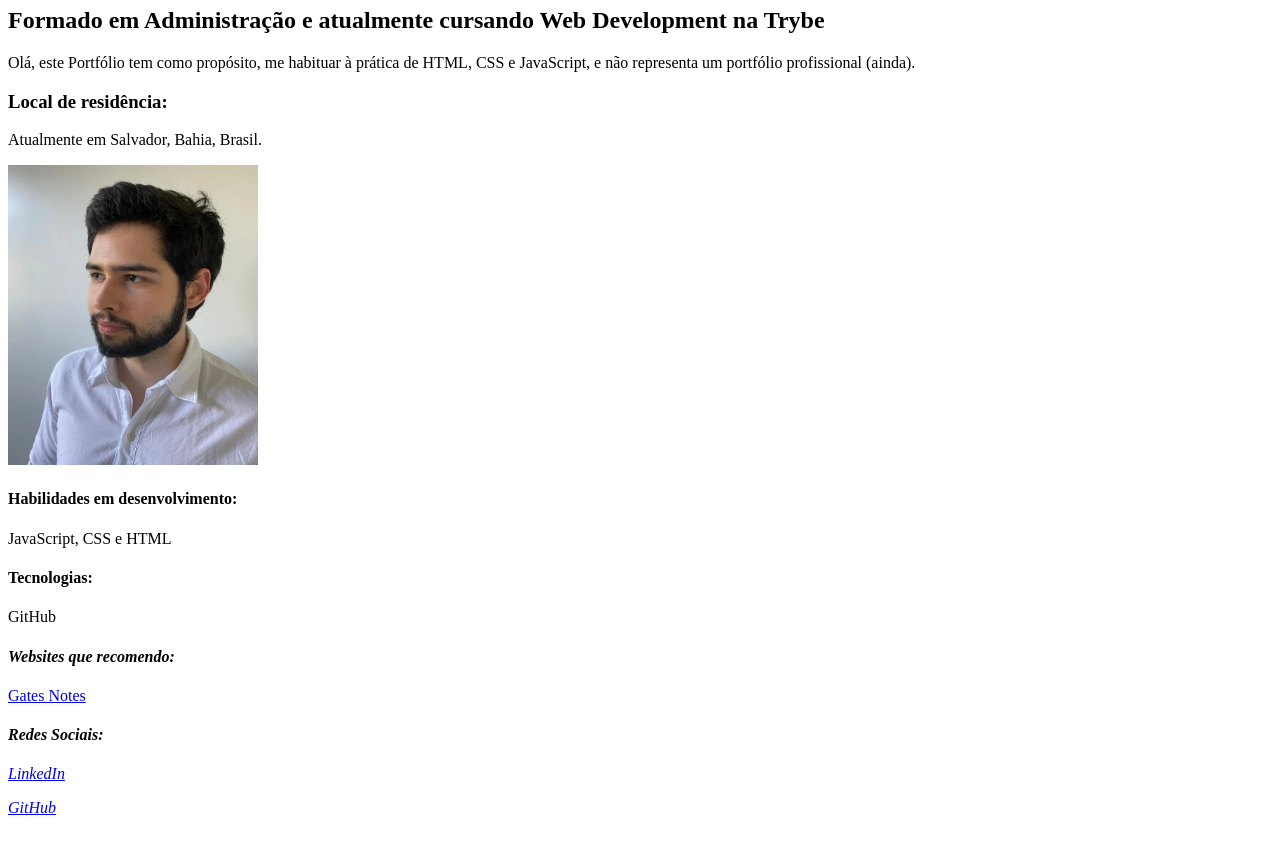
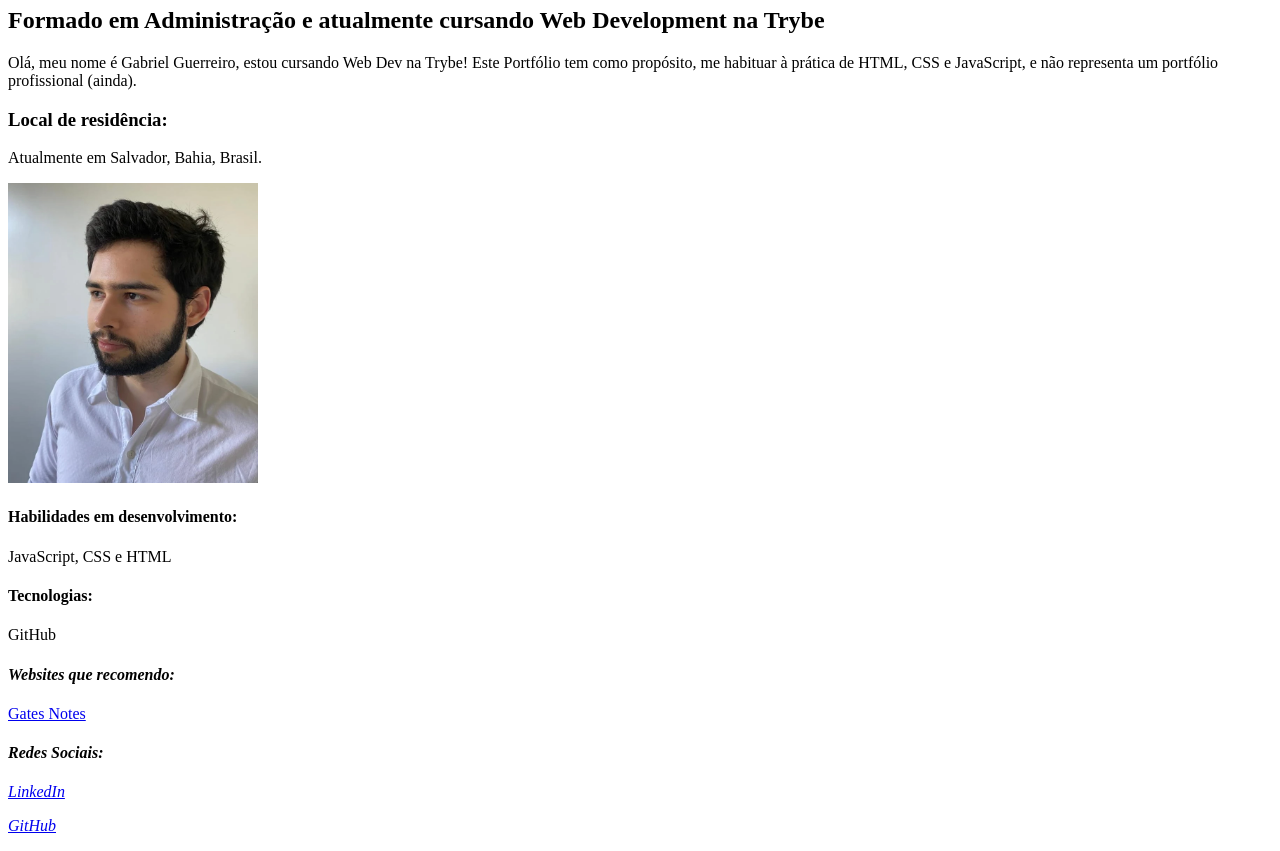
Before and after one commit to gabriel-guerreiro/gabriel-guerreiro.github.io, a plain HTML site: page index.html in a window 1280 px wide. Shown: the part 73-924 px from the top of the page. Drawn offline with Linux system fonts and the light colour scheme.

Commit message:
Adiciona nome próprio e melhora descrição

```diff
--- a/index.html
+++ b/index.html
@@ -8,7 +8,7 @@
 <h1 style = "background-color: rgb(212, 232, 244);">Desenvolvedor Web
 </h1>
 <h2>Formado em Administração e atualmente cursando Web Development na Trybe</h2>
-<p>Olá, este Portfólio tem como propósito, me habituar à prática de HTML, CSS e JavaScript, e não representa um portfólio profissional (ainda).
+<p>Olá, meu nome é Gabriel Guerreiro, estou cursando Web Dev na Trybe! Este Portfólio tem como propósito, me habituar à prática de HTML, CSS e JavaScript, e não representa um portfólio profissional (ainda).
 <h3>Local de residência:</h3>
 </p>
 <p>Atualmente em Salvador, Bahia, Brasil.
```
